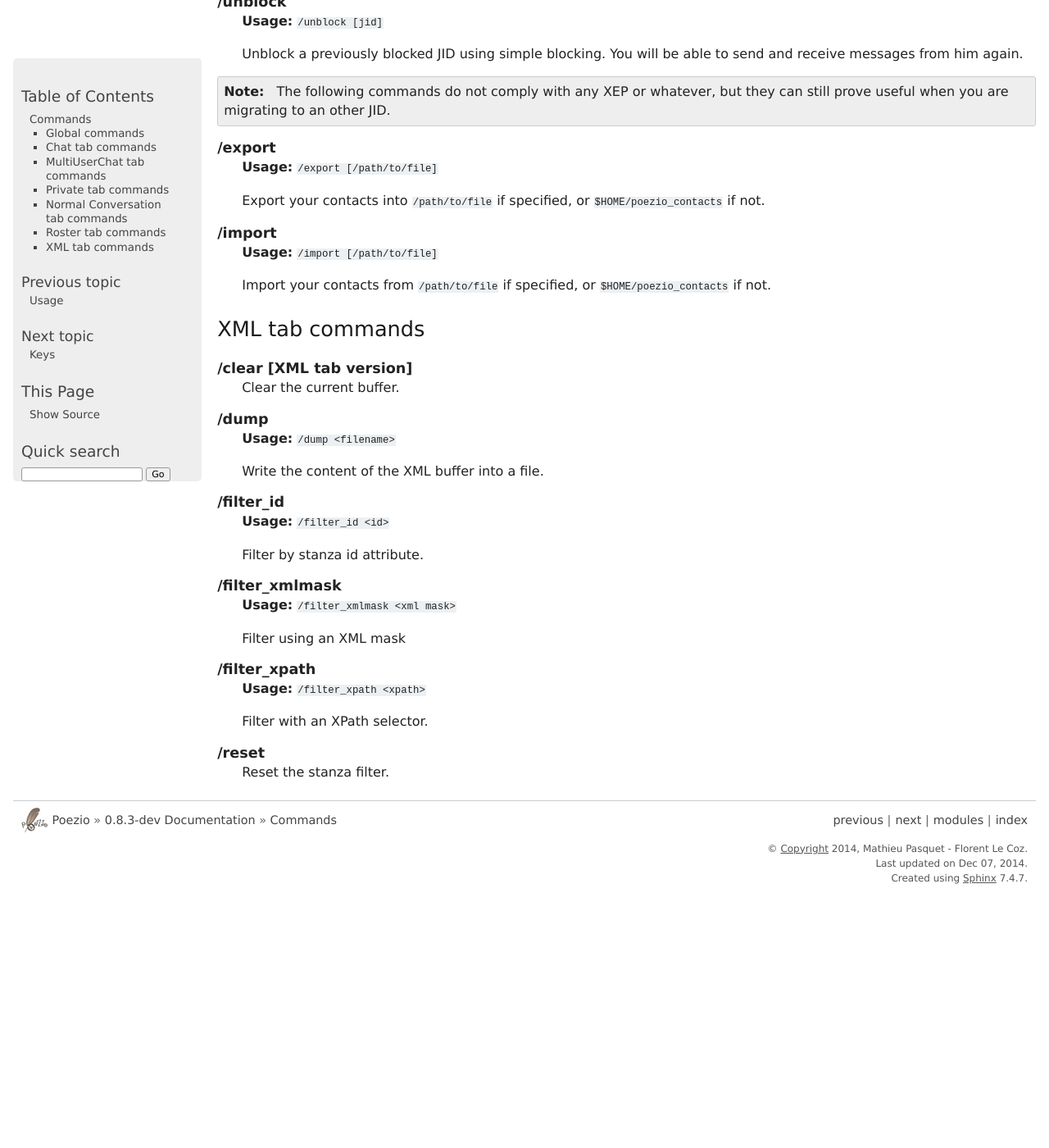
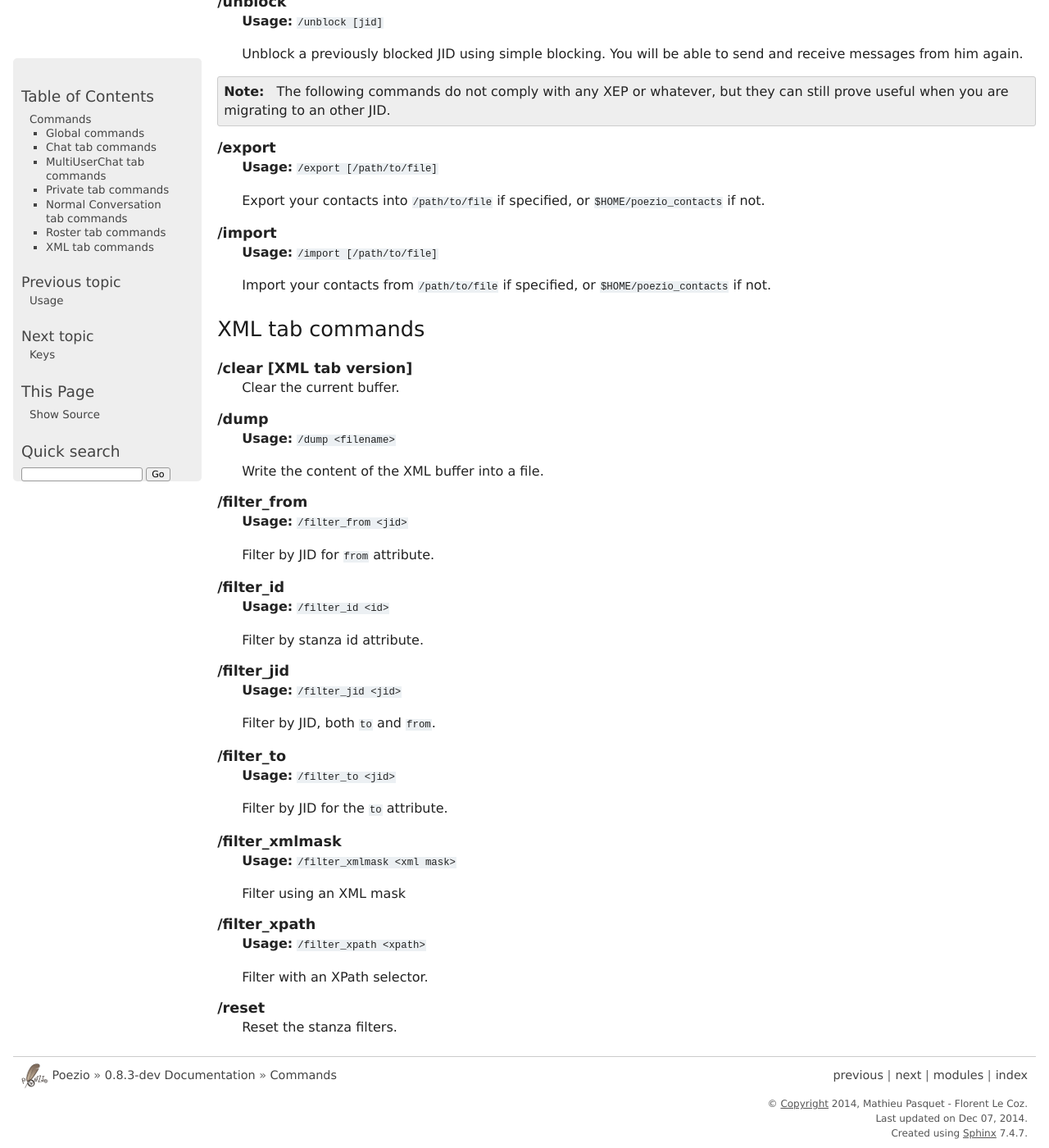
Before and after one commit to poezio/poezio, a Sphinx documentation site: the page built from doc/source/commands.rst, in a window 1280 px wide and 1400 px high, scrolled down 9096 px. Shown: the whole window at 82% size. Built offline with Sphinx 7.4.7, drawn with Linux system fonts in a browser that asks for light colours; before the commit the page ends 10185 px from its top, so only the background shows below that.

Commit message:
Document the new filtering commands

```diff
--- a/doc/source/commands.rst
+++ b/doc/source/commands.rst
@@ -558,7 +558,7 @@ XML tab commands
         Write the content of the XML buffer into a file.
 
     /reset
-        Reset the stanza filter.
+        Reset the stanza filters.
 
     /filter_id
         **Usage:** ``/filter_id <id>``
@@ -574,3 +574,18 @@ XML tab commands
         **Usage:** ``/filter_xmlmask <xml mask>``
 
         Filter using an XML mask
+
+    /filter_jid
+        **Usage:** ``/filter_jid <jid>``
+
+        Filter by JID, both ``to`` and ``from``.
+
+    /filter_to
+        **Usage:** ``/filter_to <jid>``
+
+        Filter by JID for the ``to`` attribute.
+
+    /filter_from
+        **Usage:** ``/filter_from <jid>``
+
+        Filter by JID for ``from`` attribute.
```
